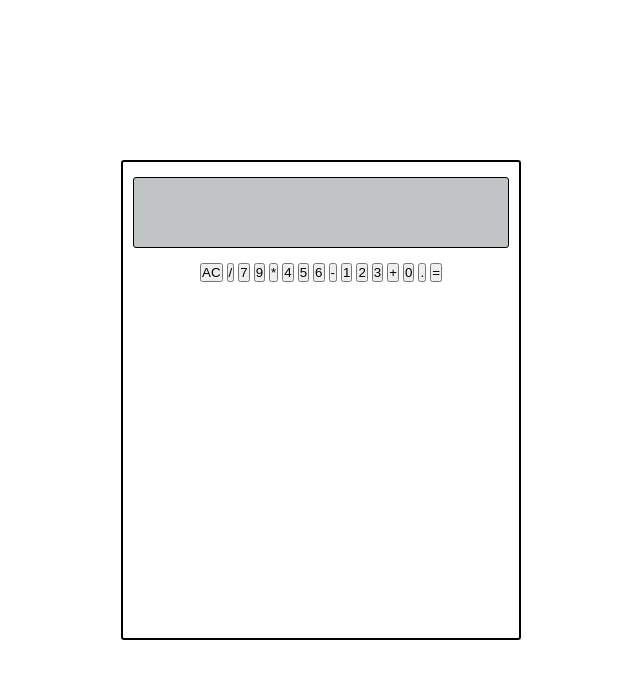
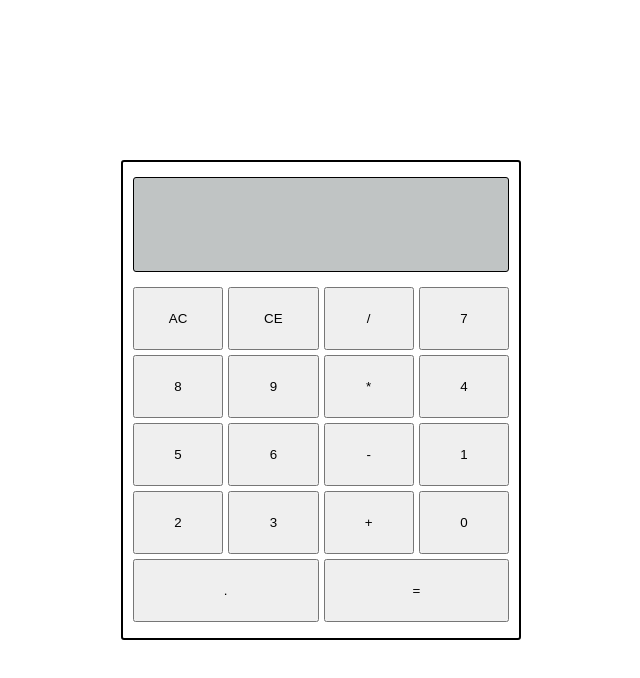
Before and after one commit to Amir-Ramez/Calculator, a plain HTML site: page index.html in a window 1280 px wide. Shown: the whole page, without its empty margins (319-959 px from the left). Drawn offline with Linux system fonts and the light colour scheme.

Commit message:
Add flex layout and respnosive sizing for buttons

```diff
--- a/index.html
+++ b/index.html
@@ -14,8 +14,10 @@
         <div class="display"></div>
         <div class="buttons">
             <button type="button" class="clearButton">AC</button>
+            <button type="button" class="deleteButton">CE</button>
             <button type="button" class="divideButton">/</button>
             <button type="button" class="numericalButton">7</button>
+            <button type="button" class="numericalButton">8</button>
             <button type="button" class="numericalButton">9</button>
             <button type="button" class="multiplyButton">*</button>
             <button type="button" class="numericalButton">4</button>
--- a/style.css
+++ b/style.css
@@ -25,8 +25,20 @@ body {
 .calculator .display {
     margin: 15px 0px;
     width: 95%;
-    height: 15%;
+    height: 20%;
     background: #c0c4c4;
     border: 1px solid black;
     border-radius: 3px;
 }
+
+.calculator .buttons {
+    display: flex;
+    flex-wrap: wrap;
+    gap: 5px 5px;
+    width: 95%;
+}
+
+.calculator .buttons button {
+    flex: 1 1 calc(25% - 10px);
+    height: 63px;
+}
```
